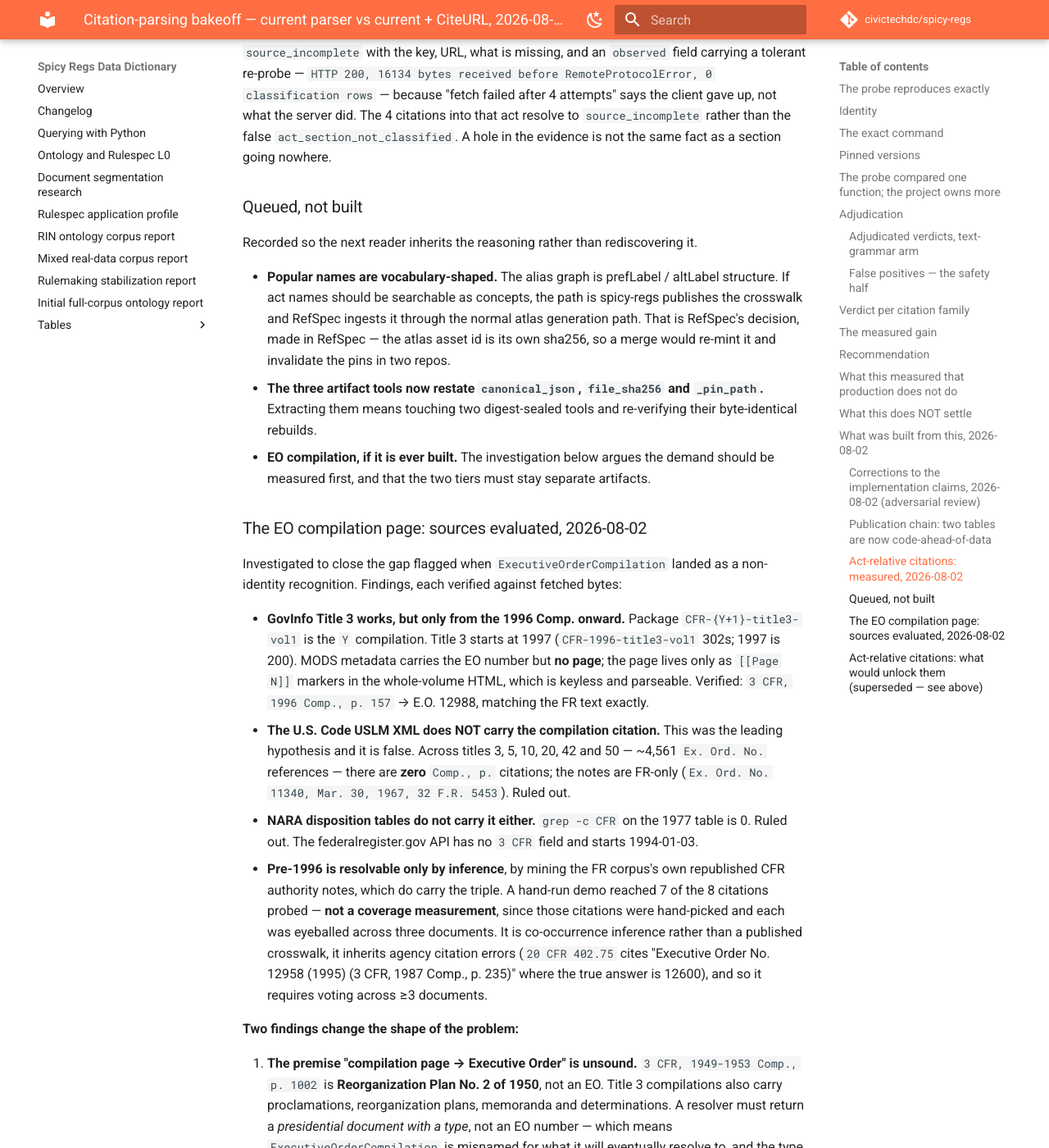
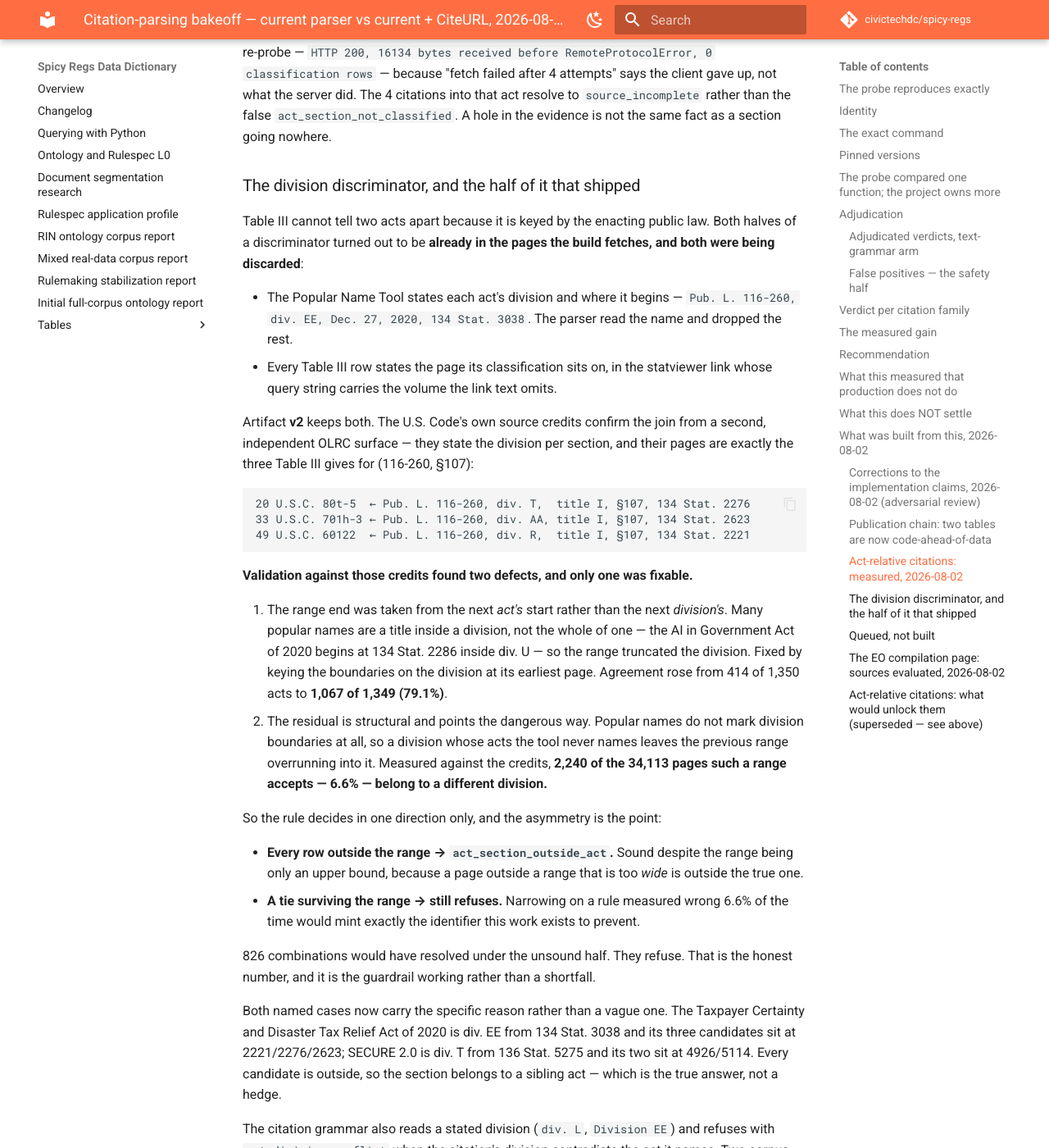
Before and after one commit to civictechdc/spicy-regs, an MkDocs documentation site: the page built from docs/evidence/citation-bakeoff-2026-08-02.md, in a window 1280 px wide and 1400 px high, scrolled down 17191 px. Shown: the whole window at 82% size. Built offline with MkDocs 1.6.1 and Material for MkDocs 9.7.7, drawn with Linux system fonts in a browser that asks for light colours; comment, search, counter and statistics services are not loaded; some of the changed text lies outside the part shown.

Commit message:
docs(evidence): record the division discriminator and the resolver withdrawn
Covers both waves. Artifact digests updated to v2, the reason table corrected to
`act_section_outside_act`, and a new section on the discriminator: both halves
were already in the pages the build fetches and both were being discarded -- the
Popular Name Tool's division and start page, and each Table III row's Statutes
at Large page.

The most valuable number in it is the one that killed a feature. Validating the
page-range resolver against the U.S. Code's own source credits found the range
end taken from the next act rather than the next division (fixed; agreement 414
-> 1,067 of 1,349 acts), and then a structural residual pointing the dangerous
way: popular names do not mark division boundaries, so a range overruns into any
division whose acts the tool never names, and **2,240 of the 34,113 pages such a
range accepts (6.6%) belong to a different division**. 826 combinations would
have resolved under that rule. They refuse instead.

The asymmetry that survives is stated as such: every row outside the range is a
sound refusal, because a page outside a range that is too wide is outside the
true one; a tie surviving the range is not a sound resolution.

Also records the measured cost of the authoritative alternative -- 109 MB, 49 s,
51,548 source credits, 13,720 naming a division, 617 (public law, division)
pairs -- as the next increment rather than an estimate.

Co-Authored-By: Claude Fable 5 <noreply@anthropic.com>

```diff
--- a/docs/evidence/citation-bakeoff-2026-08-02.md
+++ b/docs/evidence/citation-bakeoff-2026-08-02.md
@@ -629,7 +629,7 @@ The 21 that do not resolve each say why, and none of them guesses:
 | 8 | `act_section_not_classified` — no Table III row (usually an amending section that classified nowhere) |
 | 6 | `usc_section_not_expressible` — a note, a range, or an "et seq." |
 | 4 | `source_incomplete` — one act's Table III page is unreadable (`119-21`) |
-| 3 | `act_section_ambiguous` — several acts share the enacting Public Law |
+| 3 | `act_section_outside_act` — every candidate row lies outside the citing act's division |
 
 **Table III is keyed by the enacting Public Law, not by the act, and that
 matters.** Pub. L. 116-260 carries 94 popular names and 117-328 carries 70, so
@@ -639,9 +639,8 @@ in the artifact. The first implementation mapped that pair to a single row,
 discarding 1,060 of 10,976 rows and letting the artifact's row sort pick the
 survivor. It produced a wrong identity: `sec. 107 of the Taxpayer Certainty and
 Disaster Tax Relief Act of 2020` → `urn:rkaf:us:usc:49:60122`, pipeline-safety
-civil penalties, for a tax act. All 471 pairs now refuse. The discriminator is
-often in the source text ("Division EE") and the rows carry Statutes-at-Large
-ranges, so resolving is possible later — refusing comes first.
+civil penalties, for a tax act. All 471 pairs refuse; the discriminator added
+below narrows them and, deliberately, still does not decide them.
 
 **The acronym problem solved itself, and the alias rule came from the data.**
 "ERISA" is an entry in the tool in its own right — 17 citations, the largest
@@ -657,22 +656,22 @@ Still refused, correctly: `INA sec. 103(a)(1)`, `PHS Act secs. 2791(b)(5)`,
 they stand for is the guess the identity fence exists to stop.
 
 **Both tables are now a digest-pinned artifact**, `output/usc-act-index-2026-08-02`
-(`tools/build_usc_act_index_artifact.py`, schema `usc-act-index-artifact-v1`,
-parser `uscode-olrc-parser-v1`). Two real builds byte-identical across all four
+(`tools/build_usc_act_index_artifact.py`, schema `usc-act-index-artifact-v2`,
+parser `uscode-olrc-parser-v2`). Two real builds byte-identical across all four
 files:
 
 | Output | sha256 | Rows |
 |---|---|---:|
-| `usc-popular-names.parquet` | `389fa8fc1e438334…` | 20,865 |
-| `usc-act-sections.parquet` | `31c4f15cd61d52f3…` | 10,976 |
+| `usc-popular-names.parquet` | `603d5b072133d8fe…` | 20,865 |
+| `usc-act-sections.parquet` | `93c4981ec437f08c…` | 10,976 |
 | `quarantine.parquet` | `c2d956c67dd05203…` | 1 |
-| `receipt.json` | `4cfb04c6d62a4fac…` | — |
+| `receipt.json` | `8f117a54c6e027e1…` | — |
 
-13,626 distinct names; 24 acts reached, 1 incomplete. The 67/47/20 above are
+13,626 distinct names; 24 acts reached, 1 incomplete. 8,451 of the 10,976 rows
+carry a Statutes at Large page and 1,549 popular names carry a division — the
+two halves of the discriminator, added in v2. The 67/46/21 above are
 **re-derived through the sealed parquet**, not from the script that discovered
-them, and the unresolved 20 carry declared codes rather than prose: 8
-`act_section_not_classified`, 6 `usc_section_not_expressible`, 4
-`source_incomplete`, 2 `classification_not_current`.
+them, and the unresolved 21 carry declared codes rather than prose.
 
 `spicy_regs.ontology.act_index` is the driver and `ActIndex.from_artifact` is
 the loader, so the measurement is re-derived from the pinned bytes rather than
@@ -695,6 +694,71 @@ attempts" says the client gave up, not what the server did. The 4 citations into
 that act resolve to `source_incomplete` rather than the false
 `act_section_not_classified`. A hole in the evidence is not the same fact
 as a section going nowhere.
+
+### The division discriminator, and the half of it that shipped
+
+Table III cannot tell two acts apart because it is keyed by the enacting public
+law. Both halves of a discriminator turned out to be **already in the pages the
+build fetches, and both were being discarded**:
+
+* The Popular Name Tool states each act's division and where it begins —
+  `Pub. L. 116-260, div. EE, Dec. 27, 2020, 134 Stat. 3038`. The parser read the
+  name and dropped the rest.
+* Every Table III row states the page its classification sits on, in the
+  statviewer link whose query string carries the volume the link text omits.
+
+Artifact **v2** keeps both. The U.S. Code's own source credits confirm the join
+from a second, independent OLRC surface — they state the division per section,
+and their pages are exactly the three Table III gives for (116-260, §107):
+
+    20 U.S.C. 80t-5  ← Pub. L. 116-260, div. T,  title I, §107, 134 Stat. 2276
+    33 U.S.C. 701h-3 ← Pub. L. 116-260, div. AA, title I, §107, 134 Stat. 2623
+    49 U.S.C. 60122  ← Pub. L. 116-260, div. R,  title I, §107, 134 Stat. 2221
+
+**Validation against those credits found two defects, and only one was fixable.**
+
+1. The range end was taken from the next *act's* start rather than the next
+   *division's*. Many popular names are a title inside a division, not the whole
+   of one — the AI in Government Act of 2020 begins at 134 Stat. 2286 inside
+   div. U — so the range truncated the division. Fixed by keying the boundaries
+   on the division at its earliest page. Agreement rose from 414 of 1,350 acts
+   to **1,067 of 1,349 (79.1%)**.
+2. The residual is structural and points the dangerous way. Popular names do not
+   mark division boundaries at all, so a division whose acts the tool never
+   names leaves the previous range overrunning into it. Measured against the
+   credits, **2,240 of the 34,113 pages such a range accepts — 6.6% — belong to
+   a different division.**
+
+So the rule decides in one direction only, and the asymmetry is the point:
+
+* **Every row outside the range → `act_section_outside_act`.** Sound despite the
+  range being only an upper bound, because a page outside a range that is too
+  *wide* is outside the true one.
+* **A tie surviving the range → still refuses.** Narrowing on a rule measured
+  wrong 6.6% of the time would mint exactly the identifier this work exists to
+  prevent.
+
+826 combinations would have resolved under the unsound half. They refuse. That
+is the honest number, and it is the guardrail working rather than a shortfall.
+
+Both named cases now carry the specific reason rather than a vague one. The
+Taxpayer Certainty and Disaster Tax Relief Act of 2020 is div. EE from 134 Stat.
+3038 and its three candidates sit at 2221/2276/2623; SECURE 2.0 is div. T from
+136 Stat. 5275 and its two sit at 4926/5114. Every candidate is outside, so the
+section belongs to a sibling act — which is the true answer, not a hedge.
+
+The citation grammar also reads a stated division (`div. L`, `Division EE`) and
+refuses with `act_division_conflict` when the citation's division contradicts
+the act it names. Two corpus strings state a division; the
+`(Pub. L. 116-260, Division EE)` spelling used to illustrate the problem is not
+among them, which is recorded rather than assumed.
+
+**What would resolve the remaining ties, and what it costs.** USLM's per-section
+division, which needs no range at all. Measured rather than estimated: the whole
+Code is one **109 MB** zip fetched in **49 s**, giving **51,548** source credits
+across 58 titles, of which **13,720 (26.6%)** name `Pub. L. N-M, div. X`,
+yielding **617** distinct (public law, division) pairs. That is the next
+increment. It was deliberately not half-built here.
 
 ### Queued, not built
 
```
